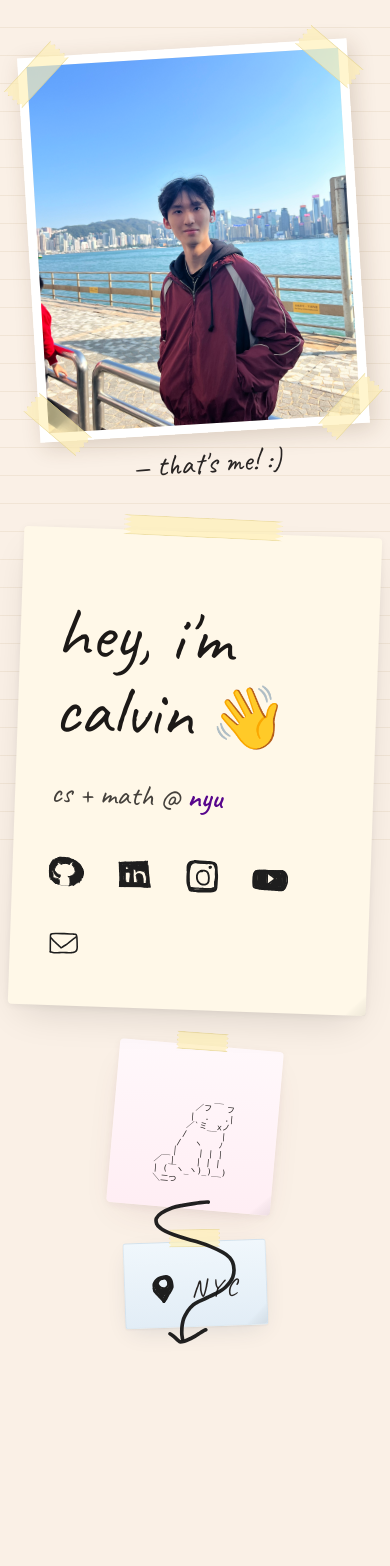
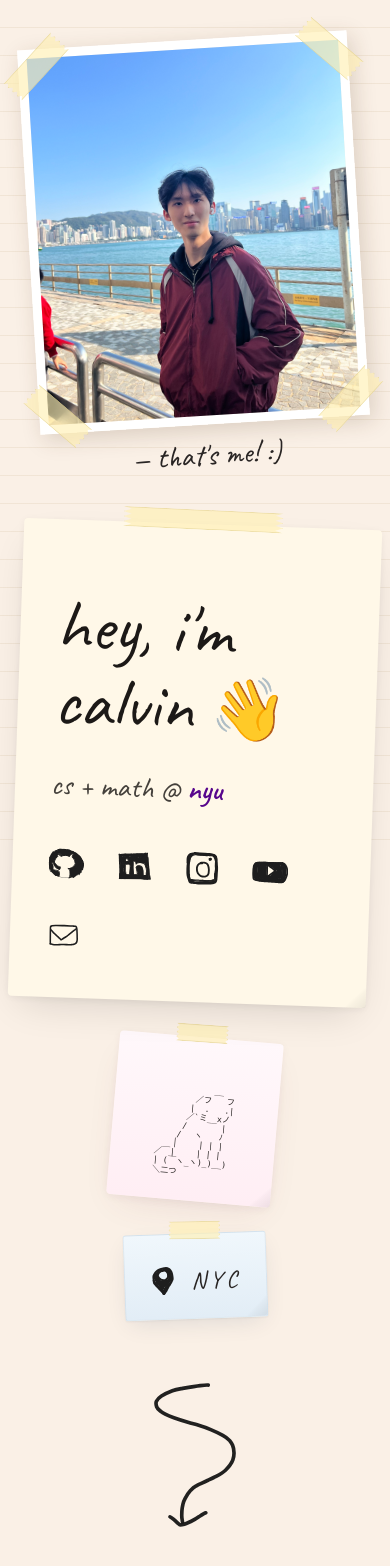
Before and after one commit to CalvinPun/portfolio, a Next.js app in the folder site/: page / in a window 390 px wide. Shown: the top 1566 px of the page. Built offline with nearby package versions, Linux system fonts and the light colour scheme.

Commit message:
mobile arrow view

```diff
--- a/site/app/page.tsx
+++ b/site/app/page.tsx
@@ -4,13 +4,13 @@ import { HeroSection } from "@/components/sections/HeroSection";
 export default function Home() {
   return (
     <main className="min-h-screen text-stone-900">
-      <div className="relative min-h-[100dvh]">
-        <div className="flex min-h-[100dvh] flex-col justify-center py-12 sm:py-16">
+      {/* Mobile: column + in-flow arrow under hero (no overlap). Desktop (lg+): full-viewport centered hero + arrow overlaid at bottom like before. */}
+      <div className="max-lg:flex max-lg:min-h-[100dvh] max-lg:flex-col lg:relative lg:min-h-[100dvh]">
+        <div className="flex min-h-0 flex-1 flex-col justify-center py-12 sm:py-16 max-lg:py-10 max-lg:sm:py-14 lg:min-h-[100dvh] lg:flex-none">
           <HeroSection />
         </div>
-        {/* Arrow sits on the bottom edge without shrinking the hero’s vertical space */}
-        <div className="pointer-events-none absolute inset-x-0 bottom-0 z-10 flex justify-center pb-6 pt-1 sm:pb-8">
-          <span className="pointer-events-auto">
+        <div className="flex shrink-0 justify-center px-4 pb-[max(1.25rem,env(safe-area-inset-bottom))] pt-6 sm:pb-8 sm:pt-8 lg:pointer-events-none lg:absolute lg:inset-x-0 lg:bottom-0 lg:z-10 lg:pt-1 lg:pb-8">
+          <span className="lg:pointer-events-auto">
             <ScrollDownCue />
           </span>
         </div>
```
